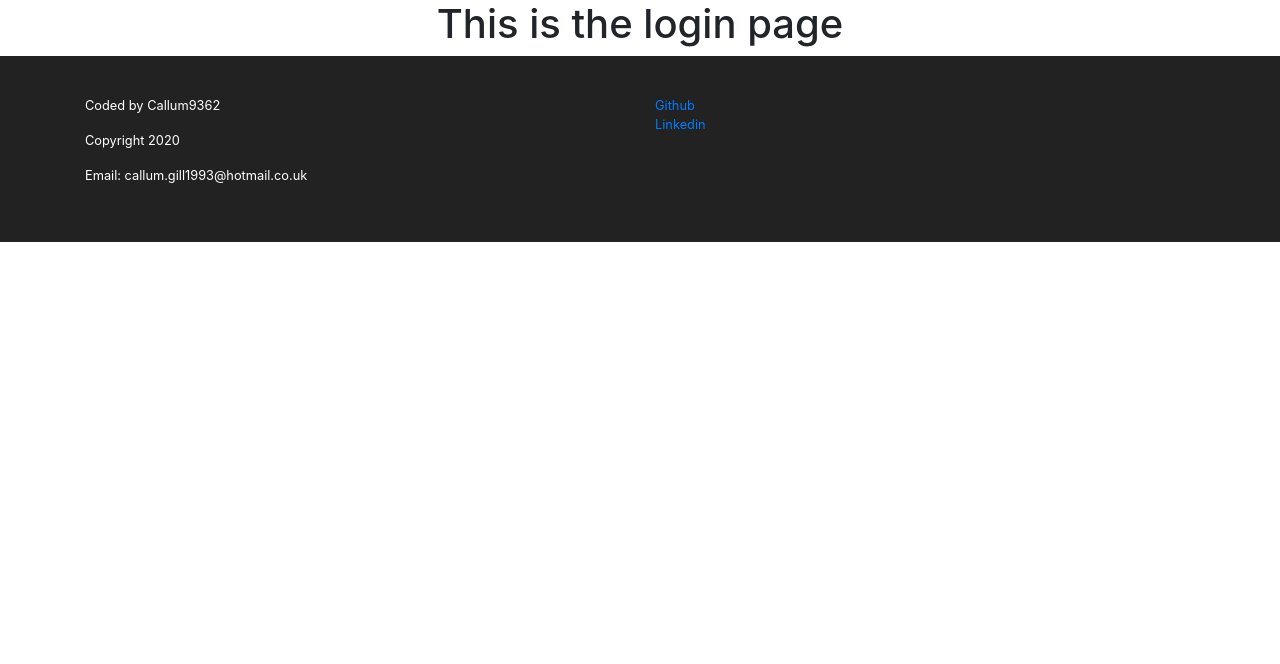
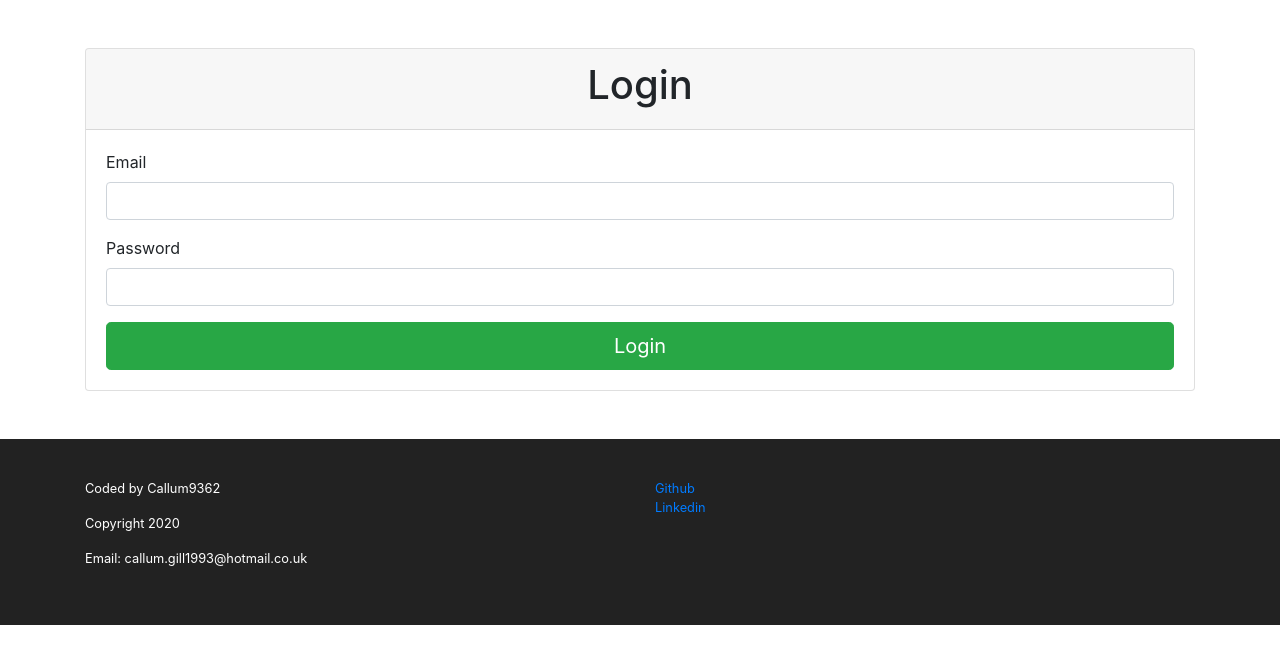
Before and after one commit to Callum9362/newsite, a PHP site: page /login.php in a window 1280 px wide. Shown: the part 56-720 px from the top of the page. Run offline with PHP 8.4, Linux system fonts and the light colour scheme; a stand-in replaces the project's code that opens the database connection; some libraries are stand-ins or nearby versions.

Commit message:
Added in the bootstrap html for login form

```diff
--- a/public/login.php
+++ b/public/login.php
@@ -1,7 +1,28 @@
 <?php include 'header.php';?>
 
 <body>
-    <h1 class="text-center">This is the login page</h1>
+    <div class="container pt-5 pb-5">
+        <div class="card">
+            <div class="card-header">
+                <h1 class="text-center">Login</h1>
+            </div>
+            <div class="card-body">
+                <form method="POST">
+                    <div class="form-group">
+                        <label for="exampleInputEmail1">Email</label>
+                        <input type="email" class="form-control" id="txt_email" aria-describedby="emailHelp">
+                    </div>
+                    <div class="form-group">
+                        <label for="exampleInputPassword1">Password</label>
+                        <input type="password" class="form-control" id="txt_upass">
+                    </div>
+                    <div class="text-center">
+                      <button type="submit" id="btn-signup" class="btn btn-success btn-lg btn-block">Login</button>
+                    </div>
+                </form>
+            </div>
+        </div>
+    </div>
 </body>
 
 <?php include 'footer.php';?>
```
